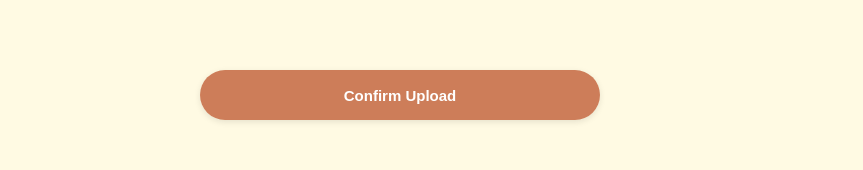
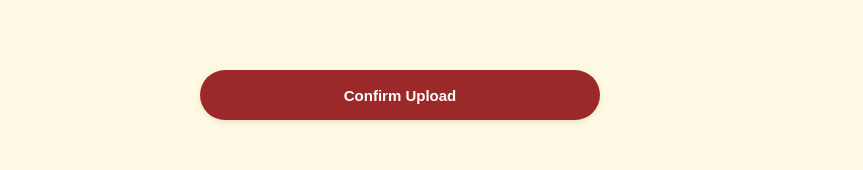
Before and after one commit to AndresArencibia2027/Wildhacks2025, a React (Create React App) app in the folder frontend/: page / in a window 1280 px wide. In both pictures the pointer is over the button "Confirm Upload". Shown: the part 1054-1224 px from the top of the page, without its empty margins (0-863 px from the left). Built offline with nearby package versions, Linux system fonts and the light colour scheme.

Commit message:
Changed upload button

```diff
--- a/frontend/src/components/VideoUpload.jsx
+++ b/frontend/src/components/VideoUpload.jsx
@@ -65,7 +65,7 @@ const VideoUpload = () => {
       <div className="spacer"></div>
       <button
         onClick={handleUpload}
-        className="confirm-upload-btn"
+        className="confirm-upload-btn mt-4"
       >
         Confirm Upload
       </button>
--- a/frontend/src/components/VideoUploader.css
+++ b/frontend/src/components/VideoUploader.css
@@ -46,6 +46,11 @@
     transition: background-color 0.3s ease;
 }
 
+.confirm-upload-btn:hover {
+    background-color: rgb(156, 41, 41);
+    /* Darker shade for hover */
+}
+
   /* For file input */
   input[type="file"] {
       display: none;
```
